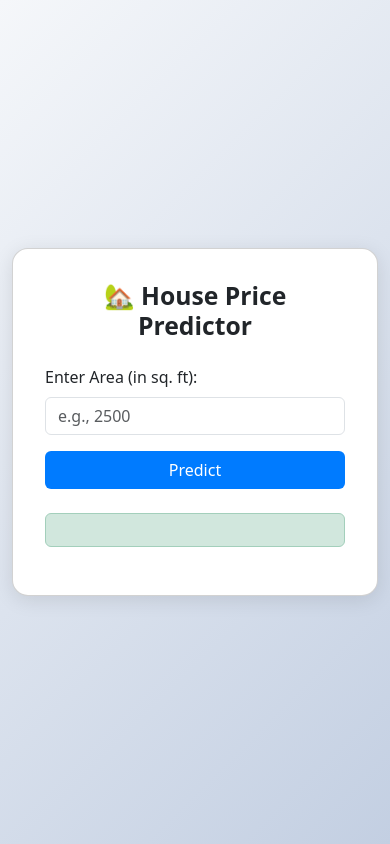
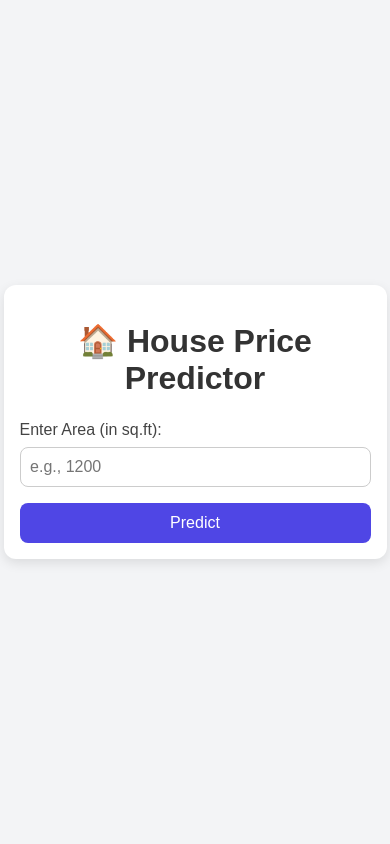
Before and after one commit to abhishekshukla1212/house-predict-app, a Flask app: page / in a window 390 px wide. Run offline with Flask 3, Linux system fonts and the light colour scheme; parts of the project's set-up code (start-up, migrations or seed data) failed here and were passed over.

Commit message:
Improve: Mobile-friendly responsive design

```diff
--- a/templates/index.html
+++ b/templates/index.html
@@ -1,61 +1,95 @@
 <!DOCTYPE html>
 <html lang="en">
 <head>
-    <meta charset="UTF-8">
+  <meta charset="UTF-8" />
+  <meta name="viewport" content="width=device-width, initial-scale=1.0" />
   <title>House Price Predictor</title>
-    <link href="https://cdn.jsdelivr.net/npm/bootstrap@5.3.2/dist/css/bootstrap.min.css" rel="stylesheet">
   <style>
     body {
-            background: linear-gradient(135deg, #f5f7fa, #c3cfe2);
+      font-family: Arial, sans-serif;
+      margin: 0;
+      padding: 0;
+      background: #f3f4f6;
+      display: flex;
+      justify-content: center;
+      align-items: center;
       min-height: 100vh;
+    }
+
+    .container {
+      background: #fff;
+      padding: 2rem;
+      border-radius: 12px;
+      box-shadow: 0 4px 12px rgba(0, 0, 0, 0.1);
+      max-width: 400px;
+      width: 90%;
+    }
+
+    h1 {
+      text-align: center;
+      margin-bottom: 1.5rem;
+      color: #333;
+    }
+
+    form {
       display: flex;
-            align-items: center;
-            justify-content: center;
+      flex-direction: column;
     }
-        .card {
-            padding: 2rem;
-            border-radius: 1rem;
-            box-shadow: 0 4px 20px rgba(0, 0, 0, 0.1);
+
+    label {
+      margin-bottom: 0.5rem;
+      color: #444;
     }
-        .btn-custom {
-            background-color: #007bff;
+
+    input[type="text"] {
+      padding: 0.6rem;
+      font-size: 1rem;
+      margin-bottom: 1rem;
+      border: 1px solid #ccc;
+      border-radius: 8px;
+    }
+
+    button {
+      padding: 0.7rem;
+      font-size: 1rem;
+      background: #4f46e5;
       color: white;
+      border: none;
+      border-radius: 8px;
+      cursor: pointer;
     }
-        .btn-custom:hover {
-            background-color: #0056b3;
+
+    button:hover {
+      background: #3730a3;
     }
-        h2 {
-            font-weight: bold;
+
+    .result {
+      margin-top: 1rem;
+      font-size: 1.2rem;
+      text-align: center;
+      color: #16a34a;
+    }
+
+    @media (max-width: 480px) {
+      .container {
+        padding: 1rem;
+      }
     }
   </style>
 </head>
 <body>
-
   <div class="container">
-    <div class="card mx-auto" style="max-width: 500px;">
-        <h2 class="text-center mb-4">🏡 House Price Predictor</h2>
-        <form action="/predict" method="post">
-            <div class="mb-3">
-                <label for="area" class="form-label">Enter Area (in sq. ft):</label>
-                <input type="number" step="any" class="form-control" id="area" name="area" placeholder="e.g., 2500" required>
-            </div>
-            <div class="d-grid">
-                <button type="submit" class="btn btn-custom">Predict</button>
-            </div>
+    <h1>🏠 House Price Predictor</h1>
+    <form method="post" action="/predict">
+      <label for="area">Enter Area (in sq.ft):</label>
+      <input type="text" name="area" id="area" placeholder="e.g., 1200" required />
+      <button type="submit">Predict</button>
     </form>
-
-        {% if prediction is not none %}
-        <div class="alert alert-success mt-4 text-center">
     {% if prediction is defined %}
-    <div class="alert alert-success mt-4 text-center">
-        💰 Predicted Price: <strong>{{ prediction|float|round(2) }}</strong> lakhs
-    </div>
-{% endif %}
-
+      <div class="result">
+        💰 Predicted Price: <strong>{{ prediction | round(2) }}</strong> lakhs
       </div>
     {% endif %}
   </div>
-</div>
-
 </body>
 </html>
```
Lines whose indentation alone changed are shown as unchanged.
